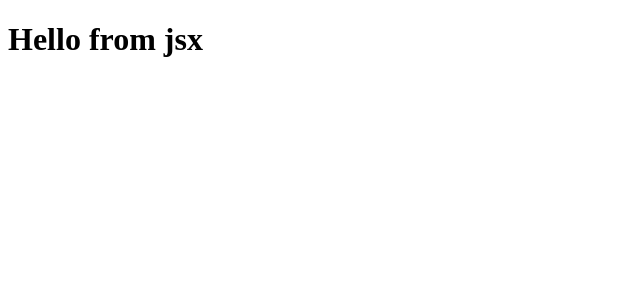
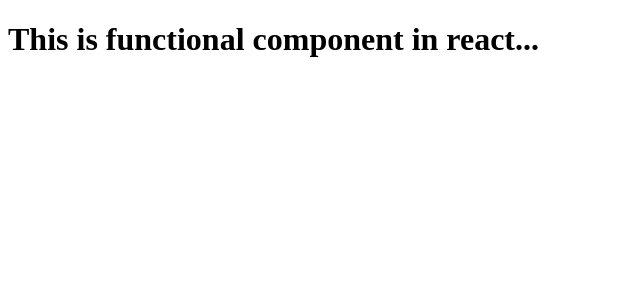
Before and after one commit to sumeet-shinde111/Namaste-React-Handson, a React (Vite) app in the folder IgniteApp (Hello World)/: page / in a window 1280 px wide. Shown: the top 300 px of the page, without its empty margins (0-640 px from the left). Built offline with nearby package versions, Linux system fonts and the light colour scheme.

Commit message:
Create functional component in react

```diff
--- a/IgniteApp (Hello World)/App.js
+++ b/IgniteApp (Hello World)/App.js
@@ -2,5 +2,24 @@
 import ReactDOM from "react-dom/client";
 
 const jsxHeading = <h1>Hello from jsx </h1>
+
+//creating functional component in react
+
+const Title = ()=>{
+    return(
+        <>
+            functional component in react...
+        </>
+    )
+}
+//Component compoition is combining 2 components in single like heading has title component inside it
+const Heading = ()=>{
+    return(
+        <div className='parent'>
+            <h1>This is  <Title/> </h1>
+        </div>
+    )
+}
+
 const root = ReactDOM.createRoot(document.getElementById("root"));
-root.render(jsxHeading);
+root.render(<Heading/>);
```
Also changed, not shown: 1 other file (tests, documents, lock files or other folders).
